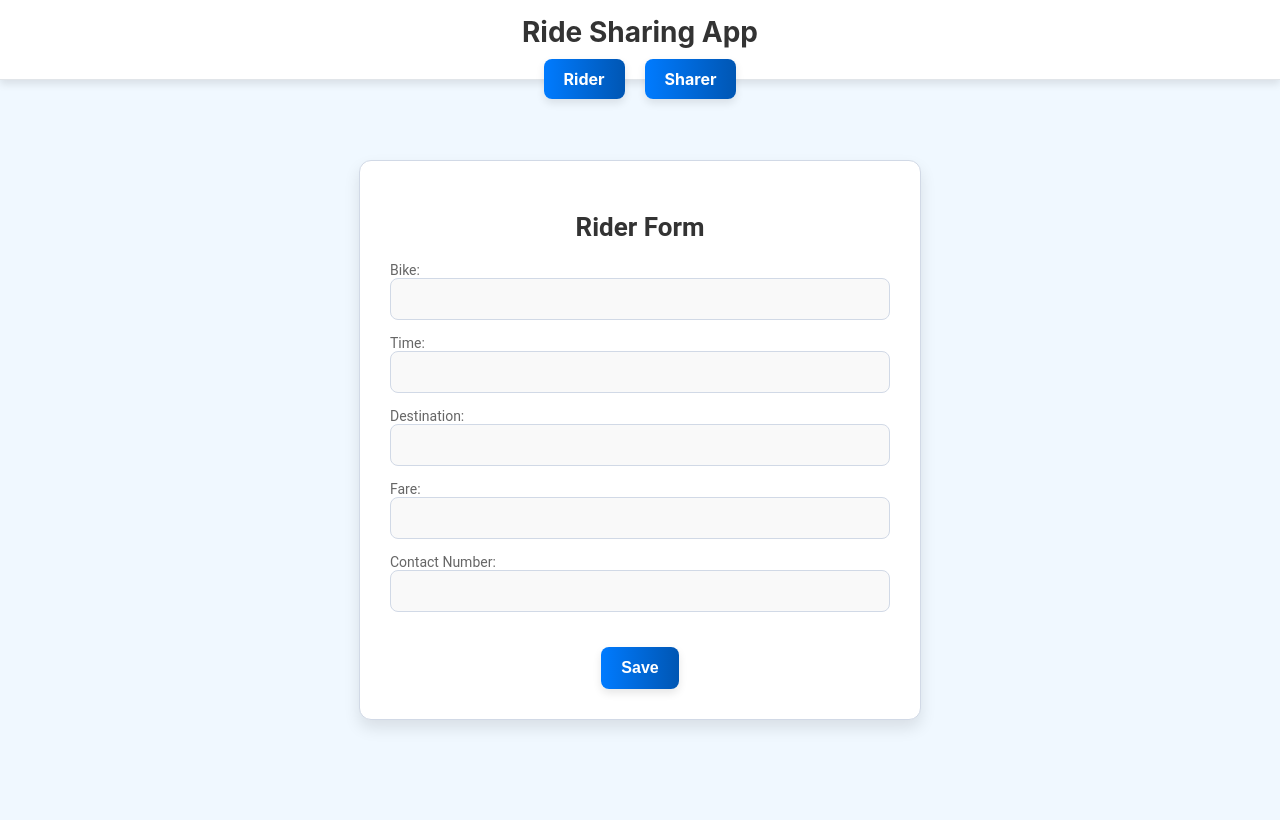
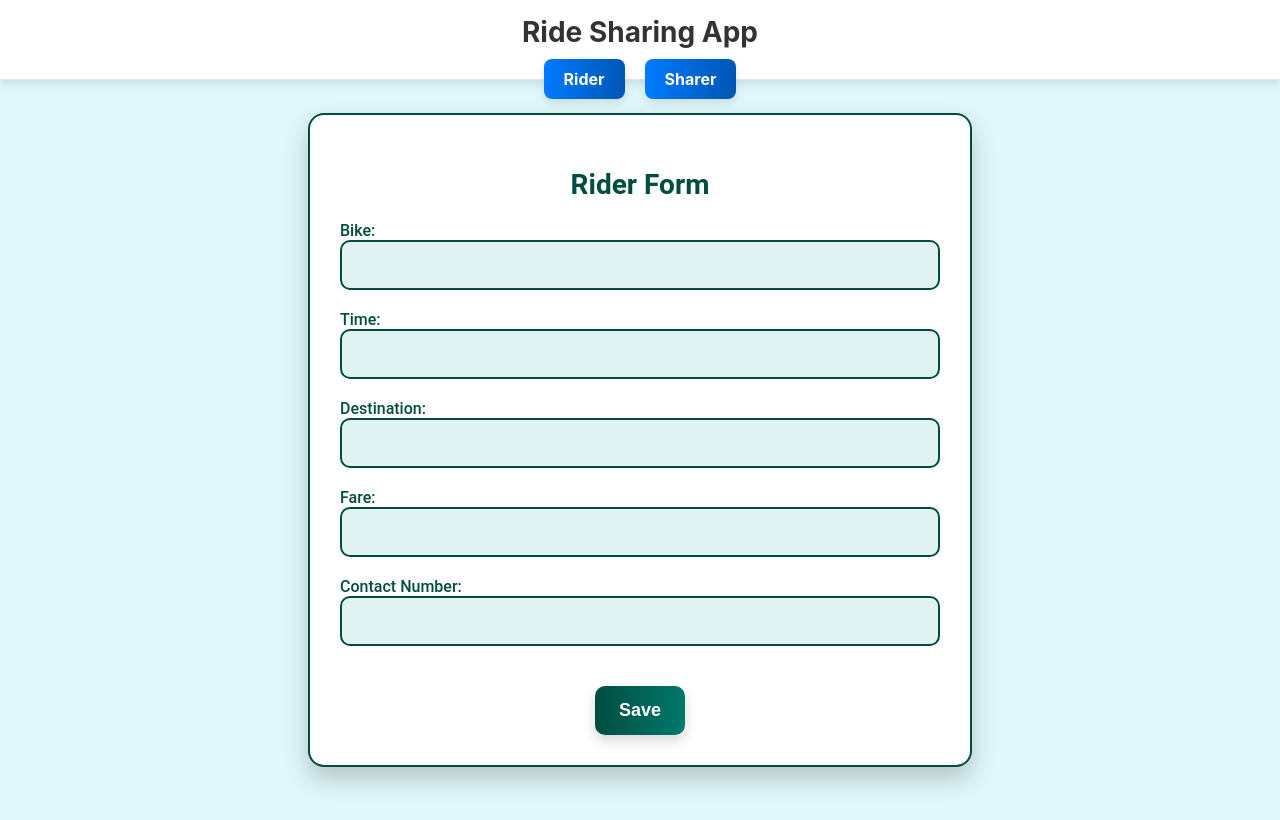
Before and after one commit to 3aswarconnect/ride_share, a React (Create React App) app: page / in a window 1280 px wide. Built offline with nearby package versions, Linux system fonts and the light colour scheme.

Commit message:
Update ridercss.css

```diff
--- a/src/ridercss.css
+++ b/src/ridercss.css
@@ -7,80 +7,80 @@
   justify-content: center;
   align-items: center;
   height: calc(100vh - 80px); /* Adjust height to fit below the nav bar */
-  background-color: #f0f8ff;
+  background-color: #e0f7fa; /* Light cyan background */
 }
 
 .rider-form-container {
   background-color: #ffffff;
-  border: 1px solid #d1d9e6;
-  border-radius: 12px; /* Slightly rounded corners for a modern look */
-  box-shadow: 0 8px 16px rgba(0, 0, 0, 0.1);
-  padding: 30px; /* Reduced padding for a more balanced look */
+  border: 2px solid #004d40; /* Dark cyan border */
+  border-radius: 16px; /* More rounded corners for a stylish look */
+  box-shadow: 0 12px 24px rgba(0, 0, 0, 0.2);
+  padding: 30px;
   width: 100%;
-  max-width: 500px; /* Medium width */
+  max-width: 600px; /* Wider width for a more spacious layout */
   transition: box-shadow 0.3s ease, transform 0.3s ease;
 }
 
 .rider-form-container:hover {
-  box-shadow: 0 12px 24px rgba(0, 0, 0, 0.15);
-  transform: translateY(-4px); /* Increased hover effect for better visibility */
+  box-shadow: 0 16px 32px rgba(0, 0, 0, 0.25);
+  transform: translateY(-6px); /* Enhanced hover effect */
 }
 
 .rider-form-container h2 {
   text-align: center;
   margin-bottom: 20px;
-  color: #333;
-  font-size: 26px; /* Slightly smaller font size */
+  color: #004d40; /* Dark cyan text */
+  font-size: 28px; /* Larger font size */
   font-weight: 700;
 }
 
 .rider-form-container form {
-  display: flex;
-  flex-direction: column;
-  gap: 15px; /* Reduced gap for a more compact layout */
+  display: grid;
+  gap: 20px; /* Increased gap for a more spacious feel */
 }
 
 .rider-form-container label {
   display: flex;
   flex-direction: column;
-  font-size: 14px; /* Slightly smaller font size */
-  color: #666;
+  font-size: 16px; /* Larger font size */
+  color: #004d40; /* Dark cyan text */
+  font-weight: 500;
 }
 
 .rider-form-container input {
-  padding: 12px;
-  border: 1px solid #d1d9e6;
-  border-radius: 8px;
-  font-size: 14px; /* Slightly smaller font size */
+  padding: 14px;
+  border: 2px solid #004d40; /* Dark cyan border */
+  border-radius: 10px; /* Slightly rounded corners */
+  font-size: 16px; /* Larger font size */
   transition: border-color 0.3s ease;
-  background-color: #f9f9f9;
+  background-color: #e0f2f1; /* Light cyan background */
 }
 
 .rider-form-container input:focus {
-  border-color: #007bff;
+  border-color: #00796b; /* Teal border on focus */
   outline: none;
-  box-shadow: 0 0 0 2px rgba(0, 123, 255, 0.25); /* Add focus shadow for better accessibility */
+  box-shadow: 0 0 0 3px rgba(0, 121, 107, 0.3); /* Enhanced focus shadow */
 }
 
 .rider-form-container button {
   display: block;
   margin: 20px auto 0;
-  padding: 12px 20px; /* Slightly reduced padding */
-  background: linear-gradient(to right, #007bff, #0056b3);
+  padding: 14px 24px; /* Larger padding for button */
+  background: linear-gradient(to right, #004d40, #00796b);
   color: #ffffff;
   border: none;
-  border-radius: 8px;
-  font-size: 16px; /* Slightly smaller font size */
+  border-radius: 10px;
+  font-size: 18px; /* Larger font size */
   font-weight: bold;
   cursor: pointer;
   transition: background 0.3s ease, transform 0.2s ease;
-  box-shadow: 0 4px 8px rgba(0, 0, 0, 0.1);
+  box-shadow: 0 6px 12px rgba(0, 0, 0, 0.15);
 }
 
 .rider-form-container button:hover {
-  background: linear-gradient(to right, #0056b3, #003d7a);
-  transform: translateY(-2px);
-  box-shadow: 0 6px 12px rgba(0, 0, 0, 0.15);
+  background: linear-gradient(to right, #00796b, #004d40);
+  transform: translateY(-4px);
+  box-shadow: 0 8px 16px rgba(0, 0, 0, 0.2);
 }
 
 /* Responsive styles */
@@ -94,11 +94,11 @@
   }
 
   .rider-form-container h2 {
-    font-size: 22px;
+    font-size: 24px;
   }
 
   .rider-form-container input,
   .rider-form-container button {
-    font-size: 14px;
+    font-size: 16px;
   }
 }
```
